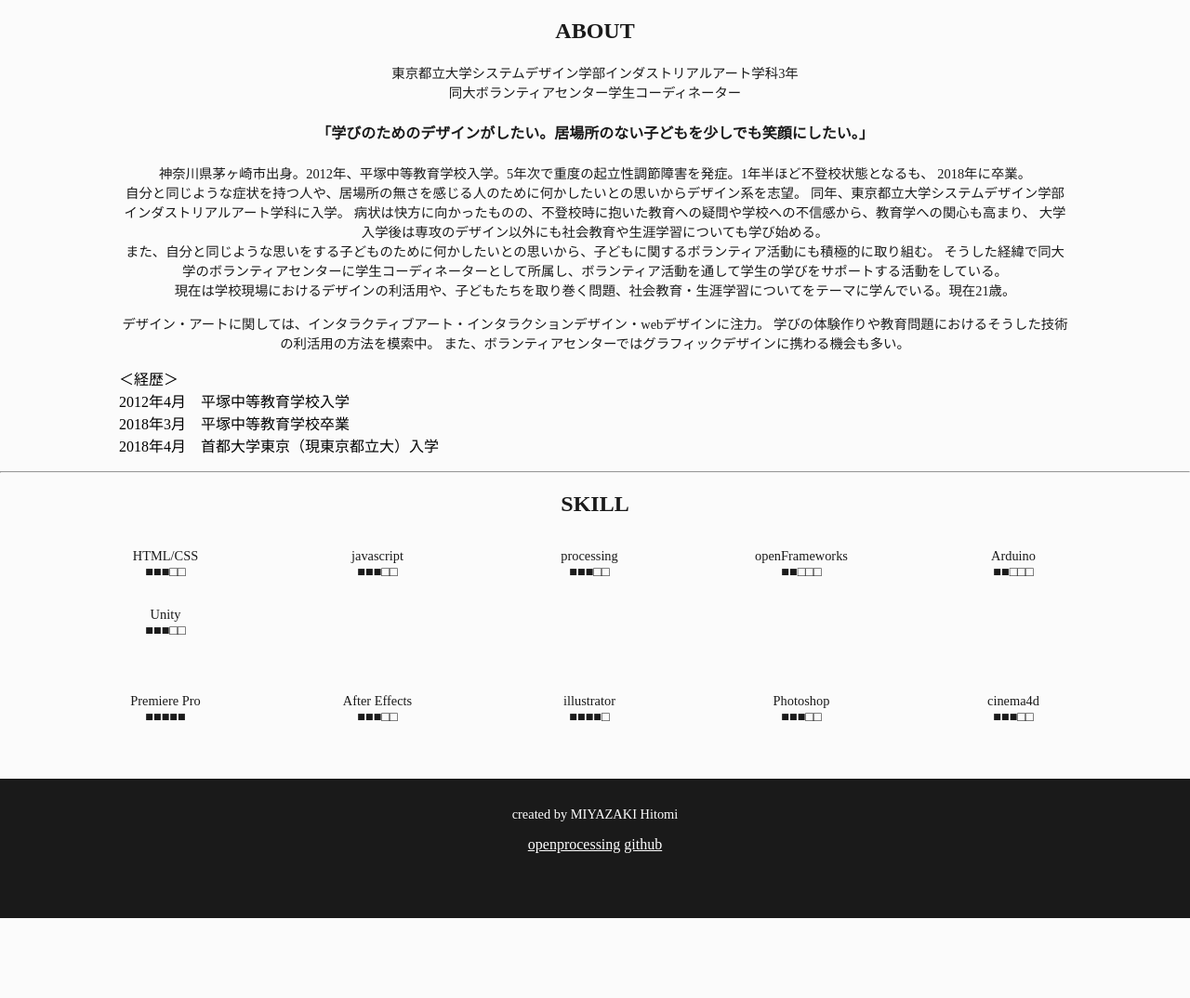
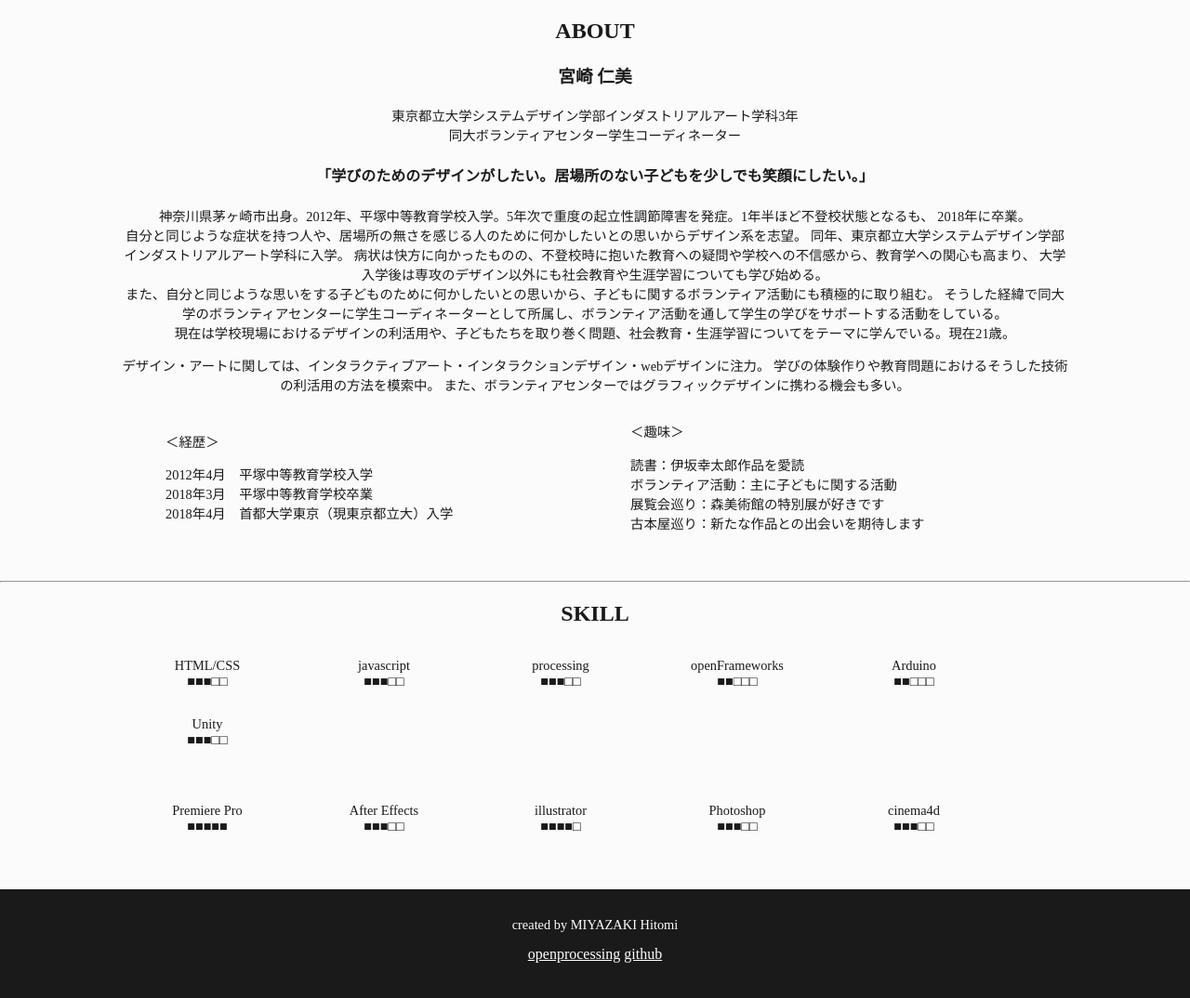
Before and after one commit to hitomi-neko/myWebPort, a plain HTML site: page docs/html/about.html in a window 1280 px wide. Shown: the whole page at 93% size. Before the commit the page ends 988 px from the top, so only its background shows below. Drawn offline with Linux system fonts and the light colour scheme; files whose address does not match are found by name.

Commit message:
skill更新

```diff
--- a/docs/html/about.html
+++ b/docs/html/about.html
@@ -22,6 +22,7 @@
     <div id="main">
         <div class=warp>
             <h2>ABOUT</h2>
+            <h3>宮崎 仁美</h3>
             <p>東京都立大学システムデザイン学部インダストリアルアート学科3年<br>
                 同大ボランティアセンター学生コーディネーター</p>
             <h4>「学びのためのデザインがしたい。居場所のない子どもを少しでも笑顔にしたい。」</h4>
@@ -38,31 +39,60 @@
                 学びの体験作りや教育問題におけるそうした技術の利活用の方法を模索中。
                 また、ボランティアセンターではグラフィックデザインに携わる機会も多い。</p>
         </div>
-        <div class="warp">
-            <ul>
-                <li>＜経歴＞</li>
-                <li>2012年4月　平塚中等教育学校入学</li>
-                <li>2018年3月　平塚中等教育学校卒業</li>
-                <li>2018年4月　首都大学東京（現東京都立大）入学</li>
-            </ul>
+        <div class="flexwrap">
+            <div class="flexitem">
+                <p>＜経歴＞</p>
+                <p>2012年4月　平塚中等教育学校入学</br>
+                    2018年3月　平塚中等教育学校卒業</br>
+                    2018年4月　首都大学東京（現東京都立大）入学</p>
+            </div>
+            <div class="flexitem">
+                <p>＜趣味＞</p>
+                <p>読書：伊坂幸太郎作品を愛読</br>
+                    ボランティア活動：主に子どもに関する活動</br>
+                    展覧会巡り：森美術館の特別展が好きです</br>
+                    古本屋巡り：新たな作品との出会いを期待します</p>
+            </div>
         </div>
         <hr>
-        <div class=warp>
-            <div id="#skill">
+        <div id="#skill">
+            <div class=warp>
                 <h2>SKILL</h2>
-                <div class="flexwrap">
+            </div>
+            <div class="flexwrap">
+                <div class="flexs">
                     <p>HTML/CSS<br>■■■□□</p>
+                </div>
+                <div class="flexs">
                     <p>javascript<br>■■■□□</p>
+                </div>
+                <div class="flexs">
                     <p>processing<br>■■■□□</p>
+                </div>
+                <div class="flexs">
                     <p>openFrameworks<br>■■□□□</p>
+                </div>
+                <div class="flexs">
                     <p>Arduino<br>■■□□□</p>
+                </div>
+                <div class="flexs">
                     <p>Unity<br>■■■□□</p>
                 </div>
-                <div class="flexwrap">
+            </div>
+            <div class="flexwrap">
+                <div class="flexs">
                     <p>Premiere Pro<br>■■■■■</p>
+                </div>
+                <div class="flexs">
                     <p>After Effects<br>■■■□□</p>
+                </div>
+                <div class="flexs">
                     <p>illustrator<br>■■■■□</p>
+                </div>
+                <div class="flexs">
                     <p>Photoshop<br>■■■□□</p>
+                </div>
+                <div class="flexs">
                     <p>cinema4d<br>■■■□□</p>
                 </div>
             </div>
--- a/docs/style/style.css
+++ b/docs/style/style.css
@@ -160,13 +160,21 @@ li{
     text-align: center;
     align-items: center;
     padding-bottom: 30px;
+    width: 80%;
+    padding-left: 10%;
 }
 
-.flexwrap > p{
-    width: 100px;
+.flexs{
+    min-width: 190px;
+    padding: 0px;
     margin: 0,auto;
+    text-align: center;
 }
-
+.flexitem{
+    min-width: 500px;
+    margin: 0,auto;
+    text-align: left;
+}
 *{
     padding : 0px;
     margin: 0, auto;
```
